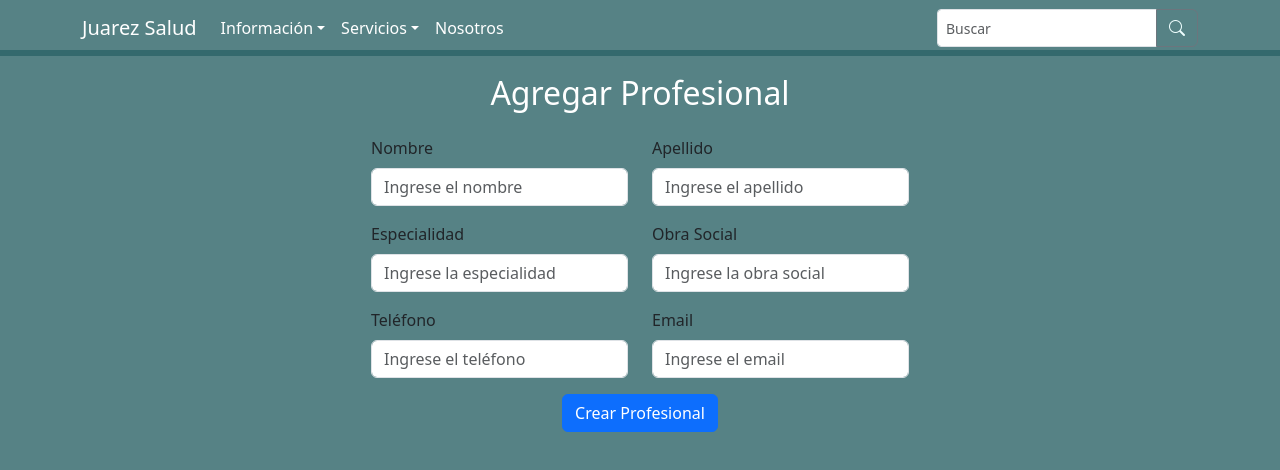
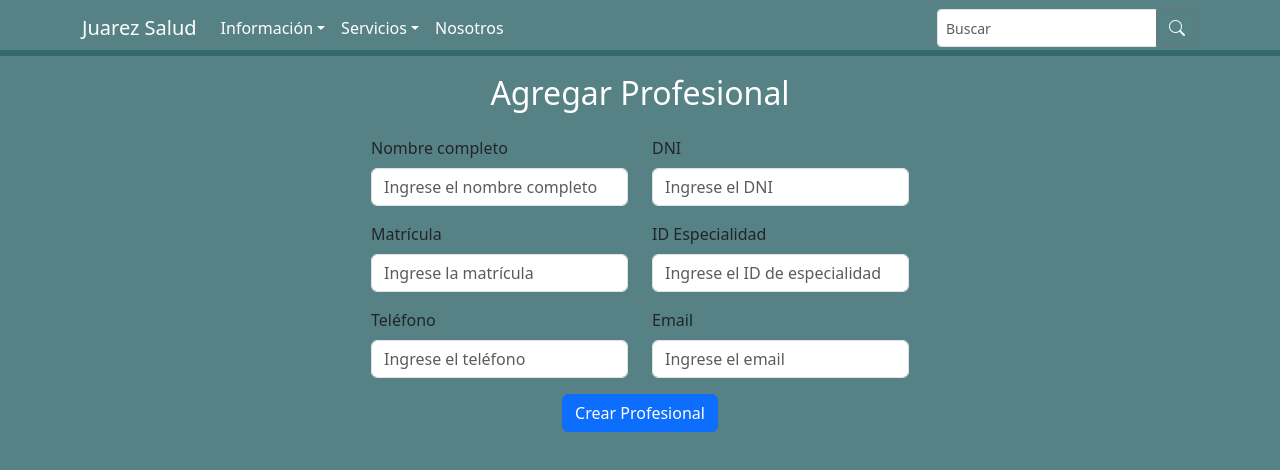
Before and after one commit to karinadesposito/SNFront2, a React (Vite) app: page /AgregarProfesional in a window 1280 px wide. Shown: the top 470 px of the page. Built offline with nearby package versions, Linux system fonts and the light colour scheme; no server answers.

Commit message:
componente agregar doctor, y reportes actualizado

```diff
--- a/package.json
+++ b/package.json
@@ -10,8 +10,10 @@
     "preview": "vite preview"
   },
   "dependencies": {
+    "@nestjs/config": "^4.0.2",
     "bootstrap": "^5.3.3",
     "bootstrap-icons": "^1.11.3",
+    "dotenv": "^16.5.0",
     "react": "^18.3.1",
     "react-bootstrap": "^2.10.5",
     "react-dom": "^18.3.1",
--- a/src/Components/AddDoctor.jsx
+++ b/src/Components/AddDoctor.jsx
@@ -4,27 +4,42 @@ import { useNavigate } from "react-router-dom";
 
 const AddDoctor = () => {
   const [formData, setFormData] = useState({
-    name: "",
-    lastName: "",
-    specialty: "",
-    insurance: "",
+    fullName: "",
+    dni: "",
+    license: "",
+    email: "",
     phone: "",
-    email: "",
+    specialityId: "",
   });
 
   const navigate = useNavigate();
+  const apiUrl = import.meta.env.VITE_API_URL;
 
   const handleChange = (e) => {
     const { name, value } = e.target;
     setFormData({ ...formData, [name]: value });
   };
 
-  const handleSubmit = (e) => {
+  const handleSubmit = async (e) => {
     e.preventDefault();
-    console.log("Doctor creado:", formData);
-    // Aquí puedes agregar la lógica para enviar los datos al backend
-    alert("Doctor creado exitosamente");
-    navigate("/"); // Redirige a la página principal o donde desees
+    try {
+      const response = await fetch(`${apiUrl}/doctor`, {
+        method: "POST",
+        headers: {
+          "Content-Type": "application/json",
+        },
+        body: JSON.stringify(formData),
+      });
+      if (response.ok) {
+        alert("Doctor creado exitosamente");
+        navigate("/admin");
+      } else {
+        const error = await response.json();
+        alert("Error al crear doctor: " + (error.message || "Error desconocido"));
+      }
+    } catch (err) {
+      alert("Error de conexión con el servidor");
+    }
   };
 
   return (
@@ -33,26 +48,26 @@ const AddDoctor = () => {
       <Form onSubmit={handleSubmit}>
         <Row className="mb-3">
           <Col md={6}>
-            <Form.Group controlId="formName">
-              <Form.Label>Nombre</Form.Label>
+            <Form.Group controlId="formFullName">
+              <Form.Label>Nombre completo</Form.Label>
               <Form.Control
                 type="text"
-                placeholder="Ingrese el nombre"
-                name="name"
-                value={formData.name}
+                placeholder="Ingrese el nombre completo"
+                name="fullName"
+                value={formData.fullName}
                 onChange={handleChange}
                 required
               />
             </Form.Group>
           </Col>
           <Col md={6}>
-            <Form.Group controlId="formLastName">
-              <Form.Label>Apellido</Form.Label>
+            <Form.Group controlId="formDni">
+              <Form.Label>DNI</Form.Label>
               <Form.Control
                 type="text"
-                placeholder="Ingrese el apellido"
-                name="lastName"
-                value={formData.lastName}
+                placeholder="Ingrese el DNI"
+                name="dni"
+                value={formData.dni}
                 onChange={handleChange}
                 required
               />
@@ -61,27 +76,28 @@ const AddDoctor = () => {
         </Row>
         <Row className="mb-3">
           <Col md={6}>
-            <Form.Group controlId="formSpecialty">
-              <Form.Label>Especialidad</Form.Label>
+            <Form.Group controlId="formLicense">
+              <Form.Label>Matrícula</Form.Label>
               <Form.Control
                 type="text"
-                placeholder="Ingrese la especialidad"
-                name="specialty"
-                value={formData.specialty}
+                placeholder="Ingrese la matrícula"
+                name="license"
+                value={formData.license}
                 onChange={handleChange}
                 required
               />
             </Form.Group>
           </Col>
           <Col md={6}>
-            <Form.Group controlId="formInsurance">
-              <Form.Label>Obra Social</Form.Label>
+            <Form.Group controlId="formSpecialityId">
+              <Form.Label>ID Especialidad</Form.Label>
               <Form.Control
                 type="text"
-                placeholder="Ingrese la obra social"
-                name="insurance"
-                value={formData.insurance}
+                placeholder="Ingrese el ID de especialidad"
+                name="specialityId"
+                value={formData.specialityId}
                 onChange={handleChange}
+                required
               />
             </Form.Group>
           </Col>
--- a/src/Components/Reports.jsx
+++ b/src/Components/Reports.jsx
@@ -1,162 +1,9 @@
-// import React, { useState, useEffect } from "react";
-
-
-// const Reports = () => {
-//   const [estado, setEstado] = useState("");
-//   const [idDoctor, setIdDoctor] = useState("");
-//   const [startDate, setStartDate] = useState("");
-//   const [endDate, setEndDate] = useState("");
-//   const [patientId, setPatientId] = useState("");
-//   const [data, setData] = useState([]);
-//   const [doctors, setDoctors] = useState([]);
-
-//   const [loading, setLoading] = useState(false);
-//   const [error, setError] = useState("");
-
-//   // Función para obtener los doctores
-//   const fetchDoctors = async () => {
-//     setLoading(true);
-//     try {
-//       const response = await fetch("http://localhost:3000/doctors");
-//       const result = await response.json();
-
-//       // Verifica si los datos están en el formato esperado
-//       if (result.data && Array.isArray(result.data)) {
-//         setDoctors(result.data); // Guarda los doctores
-//       } else {
-//         setError("Los datos de doctores no están en el formato esperado");
-//       }
-//     } catch (error) {
-//       console.error("Error fetching doctors:", error);
-//       setError("Hubo un error al obtener los doctores");
-//     } finally {
-//       setLoading(false);
-//     }
-//   };
-
-//   // Llamada a la función para obtener los doctores cuando el componente se monta
-//   useEffect(() => {
-//     fetchDoctors();
-//   }, []);
-
-//   // Función para obtener los reportes
-//   const fetchReports = async () => {
-//     const queryParams = new URLSearchParams({
-//       idDoctor,
-//       startDate,
-//       endDate,
-//       patientId,
-//     }).toString();
-
-//     try {
-//       const response = await fetch(
-//         `http://localhost:3000/schedules/report/${estado}?${queryParams}`
-//       );
-//       const result = await response.json();
-//       setData(result);
-//     } catch (error) {
-//       console.error("Error fetching data:", error);
-//     }
-//   };
-
-//   return (
-//     <div className="reports-container">
-//       <h2>Reportes de Turnos</h2>
-
-//       <div className="reports-content">
-//         {/* Contenedor de Filtros */}
-//         <div className="filter-container">
-//           <label>Seleccione un estado:</label>
-//           <select value={estado} onChange={(e) => setEstado(e.target.value)}>
-//           <option value="">Todos</option>
-//             <option value="disponible">Disponible</option>
-//             <option value="confirmado">Confirmado</option>
-//             <option value="cancelado">Cancelado</option>
-//             <option value="eliminado">Eliminado</option>
-//             <option value="ejecutado">Ejecutado</option>
-//             <option value="no_asistido">No Asistido</option>
-//             <option value="no_reservado">No Reservado</option>
-//           </select>
-
-//           <label>Doctor:</label>
-//           <select
-//             value={idDoctor}
-//             onChange={(e) => setIdDoctor(e.target.value)}
-//           >
-//             <option value="">Seleccione un doctor</option>
-//             {doctors.map((doctor) => (
-//               <option key={doctor.id} value={doctor.id}>
-//                 {doctor.fullName} {/* Muestra el nombre completo del doctor */}
-//               </option>
-//             ))}
-//           </select>
-//           <label>Fecha de Inicio:</label>
-//           <input
-//             type="date"
-//             value={startDate}
-//             onChange={(e) => setStartDate(e.target.value)}
-//           />
-//           <label>Fecha de Fin:</label>
-//           <input
-//             type="date"
-//             value={endDate}
-//             onChange={(e) => setEndDate(e.target.value)}
-//           />
-//           <label>Paciente (DNI):</label>
-//           <input
-//             type="number"
-//             value={patientId} // Cambiar el nombre si prefieres algo como "dni"
-//             onChange={(e) => setPatientId(e.target.value)} // Actualizar el estado con el DNI
-//             placeholder="DNI sin puntos"
-//           />
-//           <button onClick={fetchReports}>Obtener Reportes</button>
-//         </div>
-//         {/* Contenedor de Tabla */}
-//         <div className="table-container">
-//           <table className="tableContainer">
-//             <thead>
-//               <tr>
-//                 <th>Doctor</th>
-//                 <th>Fecha</th>
-//                 <th>Hora Inicio</th>
-//                 {/* <th>Hora Fin</th> */}
-//                 <th>Paciente</th>
-//                 <th>Teléfono</th>
-//                 {/* <th>Estado</th> */}
-//                 <th>Eliminar</th>
-//                 <th>Cancelar</th>
-//               </tr>
-//             </thead>
-//             <tbody>
-
-//               {data.map((turno) => {
-//                 // Encuentra el doctor asociado al turno
-//                 const doctor = doctors.find((doc) => doc.id === turno.idDoctor);
-//                 return (
-//                   <tr key={turno.idSchedule}>
-//                     <td>{doctor.fullName}</td>
-//                     <td>{turno.day}</td>
-//                     <td>{turno.start_Time}</td>
-//                     {/* <td>{turno.end_Time}</td> */}
-//                     <td>{turno.patient ? turno.patient.fullName : "Sin asignar"}</td>
-//                     <td>{turno.patient ? turno.patient.phone : "Sin asignar"}</td>
-//                     {/* <td>{turno.estado}</td> */}
-//                   </tr>
-//                 );
-//               })}
-//             </tbody>
-//           </table>
-//         </div>
-//       </div>
-//     </div>
-//   );
-// };
-
-// export default Reports;
 import React, { useState, useEffect } from "react";
+import { Tabs, Tab, Container } from "react-bootstrap";
 import "bootstrap/dist/css/bootstrap.min.css";
 
-const Reports = () => {
+// --- Subcomponente para Turnos ---
+const TurnosReport = () => {
   const [estado, setEstado] = useState("");
   const [idDoctor, setIdDoctor] = useState("");
   const [startDate, setStartDate] = useState("");
@@ -176,23 +23,28 @@ const Reports = () => {
     "no_reservado",
   ];
 
+  const apiUrl = import.meta.env.VITE_API_URL;
+
   useEffect(() => {
     const fetchDoctors = async () => {
       try {
-        const response = await fetch("http://localhost:3000/doctors");
+        const response = await fetch(`${apiUrl}/doctor`);
         const result = await response.json();
+        console.log("Respuesta backend:", result);
         if (result.data && Array.isArray(result.data)) {
           setDoctors(result.data);
+        } else if (Array.isArray(result)) {
+          setDoctors(result);
         } else {
-          console.error("Los datos de doctores no están en el formato esperado");
+          console.error("Los datos de doctor no están en el formato esperado");
         }
       } catch (error) {
-        console.error("Error fetching doctors:", error);
+        console.error("Error fetching doctor:", error);
       }
     };
 
     fetchDoctors();
-  }, []);
+  }, [apiUrl]);
 
   const fetchReports = async () => {
     const queryParams = new URLSearchParams({
@@ -204,7 +56,7 @@ const Reports = () => {
 
     try {
       const response = await fetch(
-        `http://localhost:3000/schedules/report/${estado}?${queryParams}`
+        `${apiUrl}/schedules/report/${estado}?${queryParams}`
       );
       const result = await response.json();
       setData(result);
@@ -233,7 +85,7 @@ const Reports = () => {
         deletionReason: "Turno eliminado por administración",
       }));
 
-      const response = await fetch(`http://localhost:3000/schedules/status`, {
+      const response = await fetch(`${apiUrl}/schedules/status`, {
         method: "PUT",
         headers: {
           "Content-Type": "application/json",
@@ -258,9 +110,8 @@ const Reports = () => {
   };
 
   return (
-    <div className="container mt-4">
+    <div>
       <h2 className="text-center mb-4 text-white">Reportes de Turnos</h2>
-
       <div className="card shadow mb-4">
         <div className="card-body">
           <form className="row g-3">
@@ -424,4 +275,110 @@ const Reports = () => {
   );
 };
 
+// --- Subcomponente para Doctores ---
+const DoctoresReport = () => {
+  const [doctores, setDoctores] = useState([]);
+  const apiUrl = import.meta.env.VITE_API_URL;
+
+  useEffect(() => {
+    const fetchDoctores = async () => {
+      try {
+        const response = await fetch(`${apiUrl}/doctor`);
+        const result = await response.json();
+        if (result.data && Array.isArray(result.data)) {
+          setDoctores(result.data);
+        } else if (Array.isArray(result)) {
+          setDoctores(result);
+        } else {
+          console.error("Los datos de doctor no están en el formato esperado");
+        }
+      } catch (error) {
+        console.error("Error al obtener doctor:", error);
+      }
+    };
+    fetchDoctores();
+  }, [apiUrl]);
+
+  return (
+    <div>
+      <h3 className="mb-3">Listado de Doctores</h3>
+      <div className="card shadow">
+        <div className="card-body">
+          <table className="table table-hover">
+            <thead className="table-light">
+              <tr>
+                <th>ID</th>
+                <th>Nombre</th>
+                <th>DNI</th>
+                <th>Matrícula</th>
+                <th>Email</th>
+                <th>Teléfono</th>
+                <th>ID Especialidad</th>
+              </tr>
+            </thead>
+            <tbody>
+              {doctores.length === 0 ? (
+                <tr>
+                  <td colSpan={7} className="text-center">
+                    No hay doctores para mostrar.
+                  </td>
+                </tr>
+              ) : (
+                doctores.map((doc) => (
+                  <tr key={doc.id}>
+                    <td>{doc.id}</td>
+                    <td>{doc.fullName}</td>
+                    <td>{doc.dni}</td>
+                    <td>{doc.license}</td>
+                    <td>{doc.email}</td>
+                    <td>{doc.phone}</td>
+                    <td>{doc.specialityId}</td>
+                  </tr>
+                ))
+              )}
+            </tbody>
+          </table>
+        </div>
+      </div>
+    </div>
+  );
+};
+
+const EspecialidadesReport = () => (
+  <div className="text-center my-4">Aquí irá el reporte de Especialidades.</div>
+);
+
+// --- Componente principal con Tabs ---
+const Reports = () => {
+  const [key, setKey] = useState("general");
+
+  return (
+    <Container className="mt-4">
+      <h2 className="text-center mb-4 text-white">Reportes</h2>
+      <Tabs
+        id="reports-tabs"
+        activeKey={key}
+        onSelect={(k) => setKey(k)}
+        className="mb-3"
+        justify
+      >
+        <Tab eventKey="general" title="General">
+          <div className="text-center my-4">
+            <p>Selecciona un tipo de reporte para ver la información correspondiente.</p>
+          </div>
+        </Tab>
+        <Tab eventKey="turnos" title="Turnos">
+          <TurnosReport />
+        </Tab>
+        <Tab eventKey="doctores" title="Doctores">
+          <DoctoresReport />
+        </Tab>
+        <Tab eventKey="especialidades" title="Especialidades">
+          <EspecialidadesReport />
+        </Tab>
+      </Tabs>
+    </Container>
+  );
+};
+
 export default Reports;
```
Also changed, not shown: 2 other files (tests, documents, lock files or other folders).
